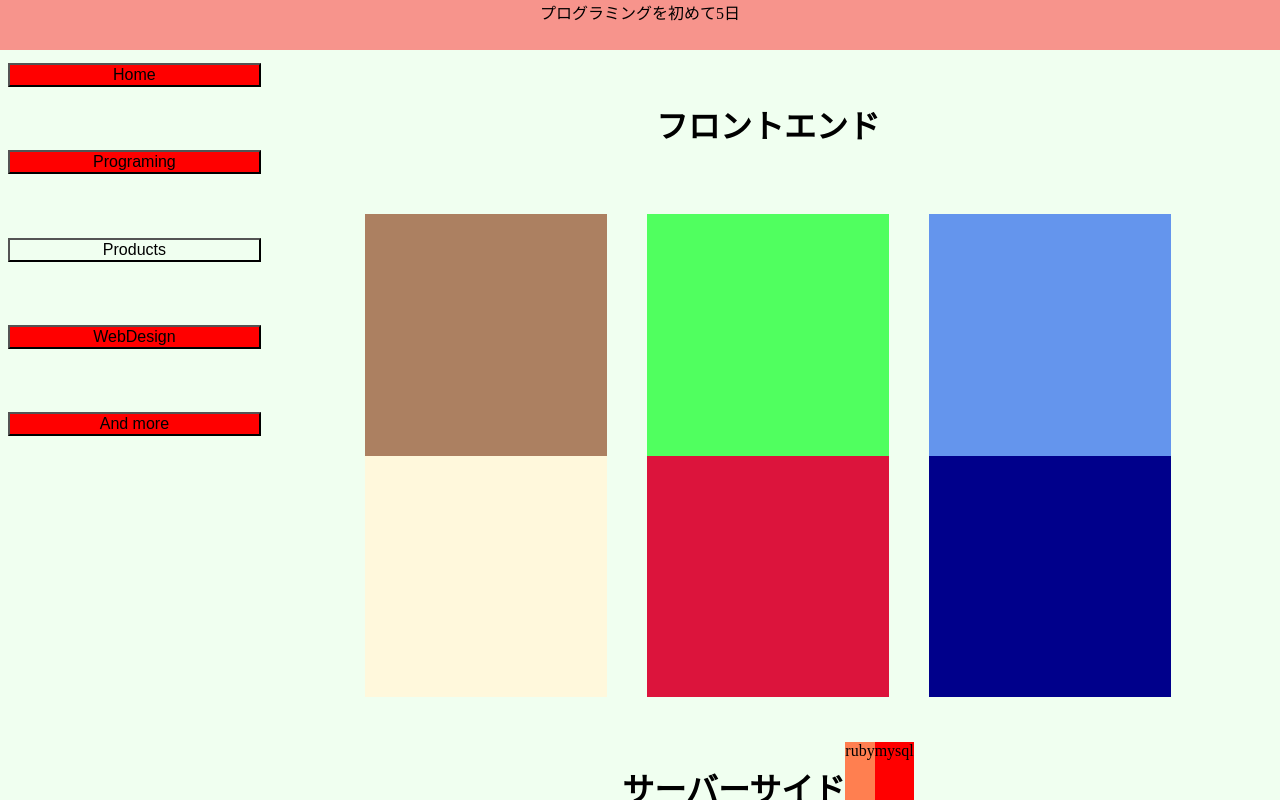
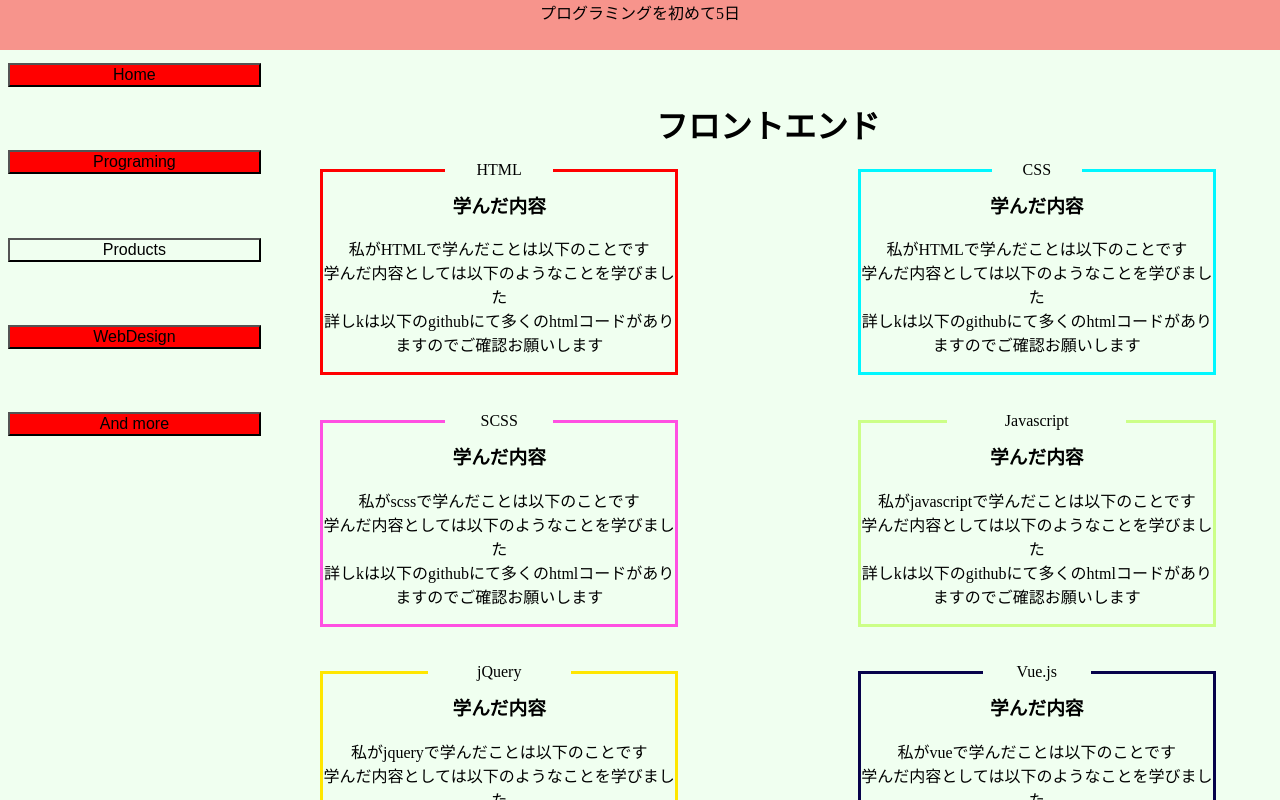
Before and after one commit to katomanzu0923/katomanzu0923_profile, a Vue app: page / in a window 1280 px wide. Both pictures are taken after a click on the button "Programing". Shown: the top 800 px of the page. Built offline with nearby package versions, Linux system fonts and the light colour scheme.

Commit message:
built a component of the programing

```diff
--- a/src/App.vue
+++ b/src/App.vue
@@ -48,6 +48,7 @@ export default {
     display: block;
     margin-top: 5%;
     width: 20%;
+    top: 80px;
   }
   .programing {
     background-color: red;
--- a/src/components/Header.vue
+++ b/src/components/Header.vue
@@ -23,7 +23,6 @@ export default {
 		left: 0;
 		top: 0;
 		text-align: center;
-
 	}
 
 
--- a/src/components/Programing.vue
+++ b/src/components/Programing.vue
@@ -1,18 +1,97 @@
 <template>
 	<div class="programing_message">
 		<h1>フロントエンド</h1>
-		<div class="furont">
-			<div class="html"></div>
-			<div class="css"></div>
-			<div class="scss"></div>
-			<div class="javascript"></div>
-			<div class="jquery"></div>
-			<div class="vue"></div>
+		<div class="front">
+			<div class="html">
+				<div class="html_top">
+					HTML
+				</div>
+				<div class="html_content">
+					<h3>学んだ内容</h3>
+					<p>私がHTMLで学んだことは以下のことです<br>
+					学んだ内容としては以下のようなことを学びました<br>
+					詳しkは以下のgithubにて多くのhtmlコードがありますのでご確認お願いします</p>
+				</div>
+			</div>
+			<div class="css">
+				<div class="css_top">
+					CSS
+				</div>
+				<div class="css_content">
+					<h3>学んだ内容</h3>
+					<p>私がHTMLで学んだことは以下のことです<br>
+					学んだ内容としては以下のようなことを学びました<br>
+					詳しkは以下のgithubにて多くのhtmlコードがありますのでご確認お願いします</p>
+				</div>
+			</div>
+			<div class="scss">
+				<div class="scss_top">SCSS</div>
+				<div class="scss_content">
+					<h3>学んだ内容</h3>
+					<p>私がscssで学んだことは以下のことです<br>
+					学んだ内容としては以下のようなことを学びました<br>
+					詳しkは以下のgithubにて多くのhtmlコードがありますのでご確認お願いします</p>
+				</div>
+			</div>
+			<div class="javascript">
+				<div class="javascript_top">
+					Javascript
+				</div>
+				<div class="javascript_content">
+					<h3>学んだ内容</h3>
+					<p>私がjavascriptで学んだことは以下のことです<br>
+					学んだ内容としては以下のようなことを学びました<br>
+					詳しkは以下のgithubにて多くのhtmlコードがありますのでご確認お願いします</p>
+				</div>
+			</div>
+			<div class="jquery">
+				<div class="jquery_top">
+					jQuery
+				</div>
+				<div class="jquery_content">
+					<h3>学んだ内容</h3>
+					<p>私がjqueryで学んだことは以下のことです<br>
+					学んだ内容としては以下のようなことを学びました<br>
+					詳しkは以下のgithubにて多くのhtmlコードがありますのでご確認お願いします</p>
+				</div>
+			</div>
+			<div class="vue">
+				<div class="vue_top">
+					Vue.js
+				</div>
+				<div class="vue_content">
+					<h3>学んだ内容</h3>
+					<p>私がvueで学んだことは以下のことです<br>
+					学んだ内容としては以下のようなことを学びました<br>
+					詳しkは以下のgithubにて多くのhtmlコードがありますのでご確認お願いします</p>
+				</div>
+			</div>
+
 		</div>
+		<h1>サーバーサイド</h1>
 		<div class="server">
-			<h1>サーバーサイド</h1>
-			<div class="ruby">ruby</div>
-			<div class="mysql">mysql</div>
+			<div class="ruby">
+				<div class="ruby_top">
+					Ruby
+				</div>
+				<div class="ruby_content">
+					<h3>学んだ内容</h3>
+					<p>私がRubyで学んだことは以下のことです<br>
+					学んだ内容としては以下のようなことを学びました<br>
+					詳しkは以下のgithubにて多くのhtmlコードがありますのでご確認お願いします</p>
+				</div>
+			</div>
+			<div class="mysql">
+				<div class="mysql_top">
+					mysql
+				</div>
+				<div class="mysql_content">
+					<h3>学んだ内容</h3>
+					<p>私がmysqlで学んだことは以下のことです<br>
+					学んだ内容としては以下のようなことを学びました<br>
+					詳しkは以下のgithubにて多くのhtmlコードがありますのでご確認お願いします</p>
+				</div>
+			</div>
 		</div>
 	</div>
 </template>
@@ -24,50 +103,126 @@
 		text-align: center;
 	}
 
-	.furont {
+	.front {
 		display: flex;
 		flex-wrap: wrap;
 		justify-content: space-between;
-		padding: 5%;
+		/*padding: 5%;*/
 	}
 	.html {
-		background: rgb(172, 128, 97);
-		padding: 15%;
+		flex-basis: 40%;
+		position: relative;
+	}
+	.html_top {
+		position: absolute;
+		top: -4%;
+		width: 30%;
+		left: 35%;
+	}
+	.html_content {
+		border:solid red;
 	}
 	.css {
-		background: rgb(80, 255, 95);
-		padding: 15%;
+		flex-basis: 40%;
+		position: relative;
+	}
+	.css_top {
+		position: absolute;
+		top: -4%;
+		width: 25%;
+		left: 37.5%;
+	}
+	.css_content {
+		border:solid rgb(0, 247, 255);
 	}
 	.scss {
-		background: cornflowerblue;
-		padding: 15%;
+		flex-basis: 40%;
+		position: relative;
+		margin-top: 5%;
+	}
+	.scss_top {
+		position: absolute;
+		top: -4%;
+		width: 30%;
+		left: 35%;
+	}
+	.scss_content {
+		border:solid rgb(255, 80, 226);
 	}
 	.javascript {
-		background: cornsilk;
-		padding: 15%;
+		flex-basis: 40%;
+		position: relative;
+		margin-top: 5%;
+	}
+	.javascript_top {
+		position: absolute;
+		top: -4%;
+		width: 50%;
+		left: 25%;
+	}
+	.javascript_content {
+		border:solid rgb(204, 255, 136);
 	}
 	.jquery {
-		background: crimson;
-		padding: 15%;
+		flex-basis: 40%;
+		position: relative;
+		margin-top: 5%;
+	}
+	.jquery_top {
+		position: absolute;
+		top: -4%;
+		width: 40%;
+		left: 30%;
+	}
+	.jquery_content {
+		border:solid rgb(255, 230, 0);
 	}
 	.vue {
-		background: darkblue;
-		padding: 15%;
+		flex-basis: 40%;
+		position: relative;
+		margin-top: 5%;
 	}
-
+	.vue_top {
+		position: absolute;
+		top: -4%;
+		width: 30%;
+		left: 35%;
+	}
+	.vue_content {
+		border:solid rgb(7, 2, 75);
+	}
 
 	.server {
 		display: flex;
-		/*display: block;*/
 		flex-wrap: wrap;
-		justify-content: center;
+		justify-content: space-between;
 	}
 	.ruby {
-
-		background: coral;
+		flex-basis: 40%;
+		position: relative;
+		margin-top: 5%;
+	}
+	.ruby_top {
+		position: absolute;
+		top: -4%;
+		width: 30%;
+		left: 35%;
+	}
+	.ruby_content {
+		border:solid rgb(7, 2, 75);
 	}
 	.mysql {
-
-		background: red;
+		flex-basis: 40%;
+		position: relative;
+		margin-top: 5%;
+	}
+	.mysql_top {
+		position: absolute;
+		top: -4%;
+		width: 30%;
+		left: 35%;
+	}
+	.mysql_content {
+		border:solid rgb(7, 2, 75);
 	}
 </style>
```
